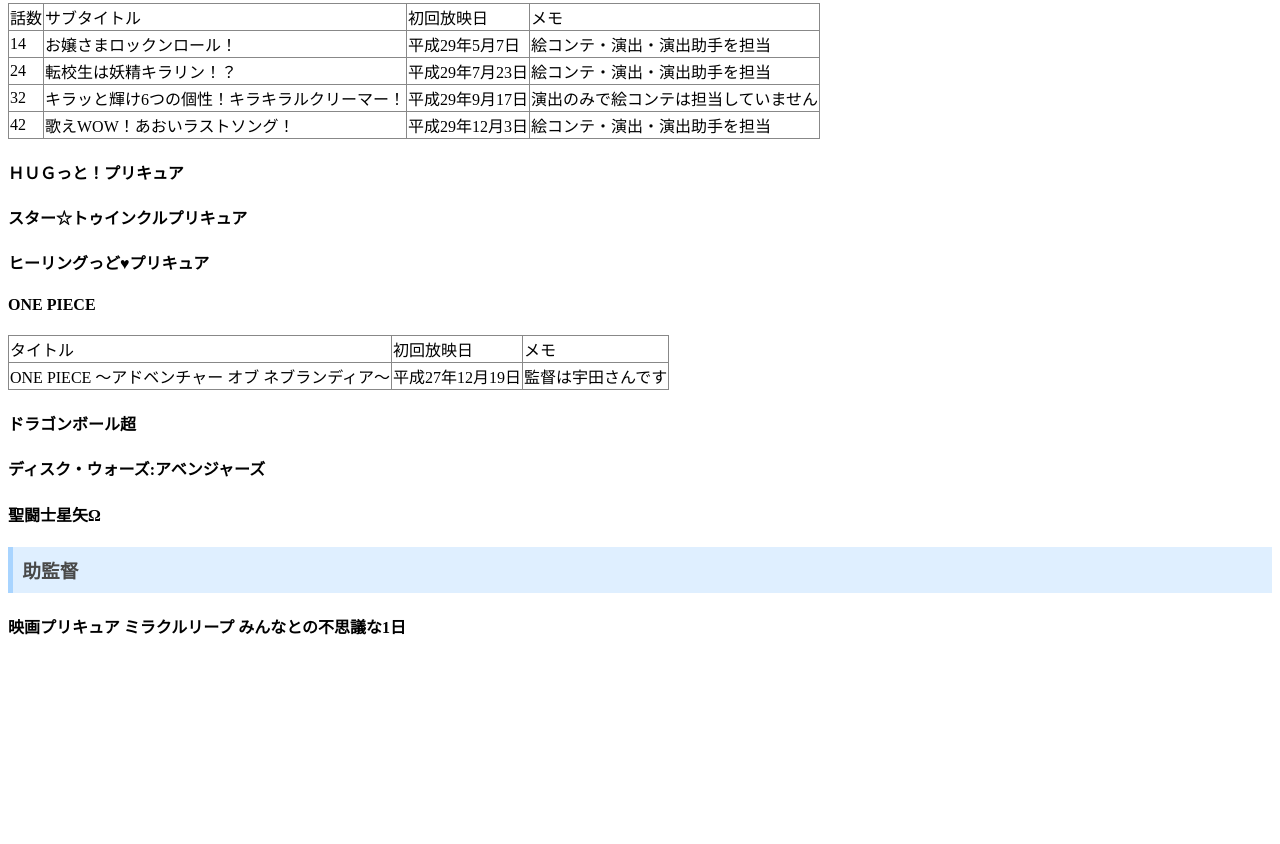
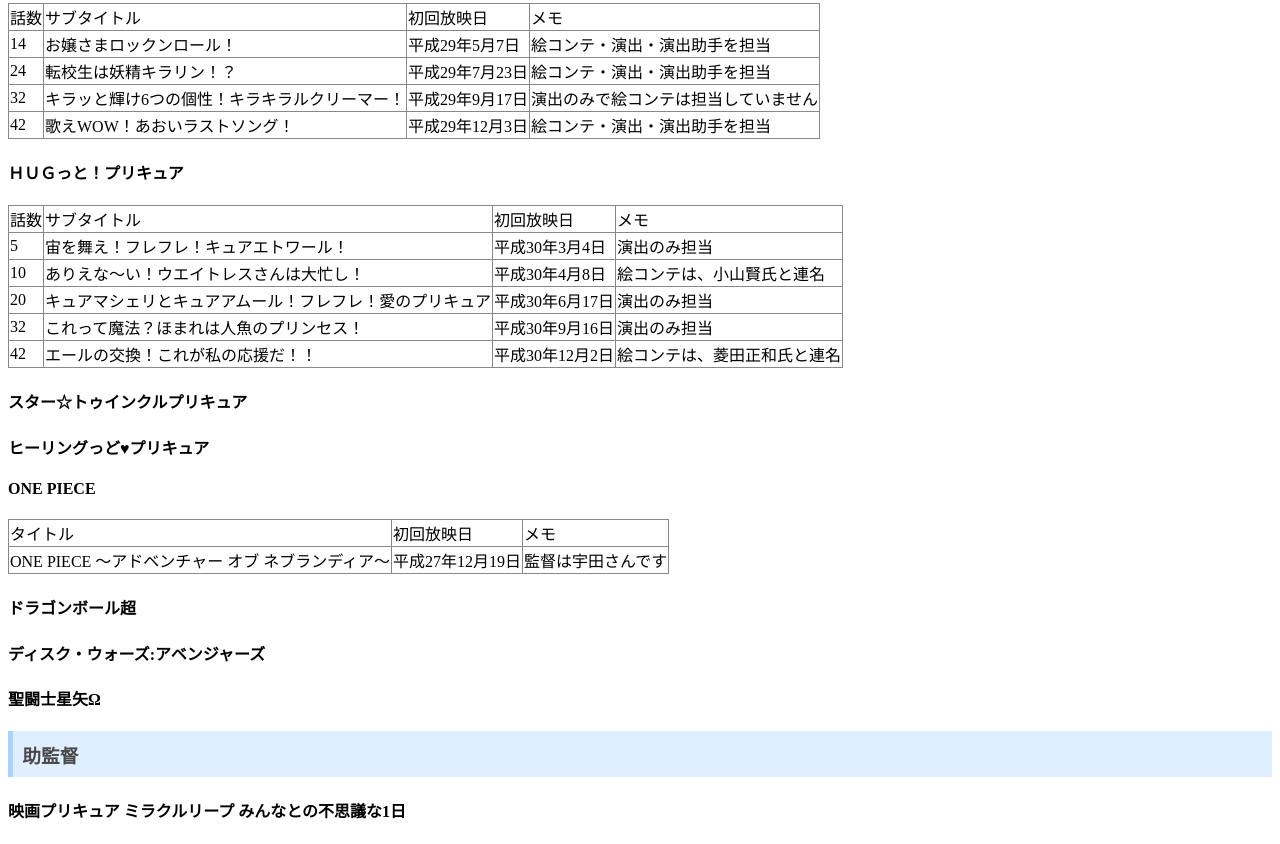
Before and after one commit to MikamiMasato/MikamiMasato.github.io, a plain HTML site: page index.html in a window 1280 px wide. Shown: the part 1443-2287 px from the top of the page. Before the commit the page ends 2102 px from the top, so only its background shows below. Drawn offline with Linux system fonts and the light colour scheme.

Commit message:
ＨＵＧっと！プリキュアの演出話数一覧を追加

```diff
--- a/index.html
+++ b/index.html
@@ -94,6 +94,19 @@
         <tr><td>42</td><td>歌えWOW！あおいラストソング！</td><td>平成29年12月3日</td><td>絵コンテ・演出・演出助手を担当</td></tr>
       </table>
       <h4>ＨＵＧっと！プリキュア</h4>
+      <table class="worklist">
+        <tr>
+          <td>話数</td>
+          <td>サブタイトル</td>
+          <td>初回放映日</td>
+          <td>メモ</td>
+        </tr>
+        <tr><td>5</td><td>宙を舞え！フレフレ！キュアエトワール！</td><td>平成30年3月4日</td><td>演出のみ担当</td></tr>
+        <tr><td>10</td><td>ありえな〜い！ウエイトレスさんは大忙し！</td><td>平成30年4月8日</td><td>絵コンテは、小山賢氏と連名</td></tr>
+        <tr><td>20</td><td>キュアマシェリとキュアアムール！フレフレ！愛のプリキュア</td><td>平成30年6月17日</td><td>演出のみ担当</td></tr>
+        <tr><td>32</td><td>これって魔法？ほまれは人魚のプリンセス！</td><td>平成30年9月16日</td><td>演出のみ担当</td></tr>
+        <tr><td>42</td><td>エールの交換！これが私の応援だ！！</td><td>平成30年12月2日</td><td>絵コンテは、菱田正和氏と連名</td></tr>
+      </table>
       <h4>スター☆トゥインクルプリキュア</h4>
       <h4>ヒーリングっど♥プリキュア</h4>
       <h4>ONE PIECE</h4>
```
